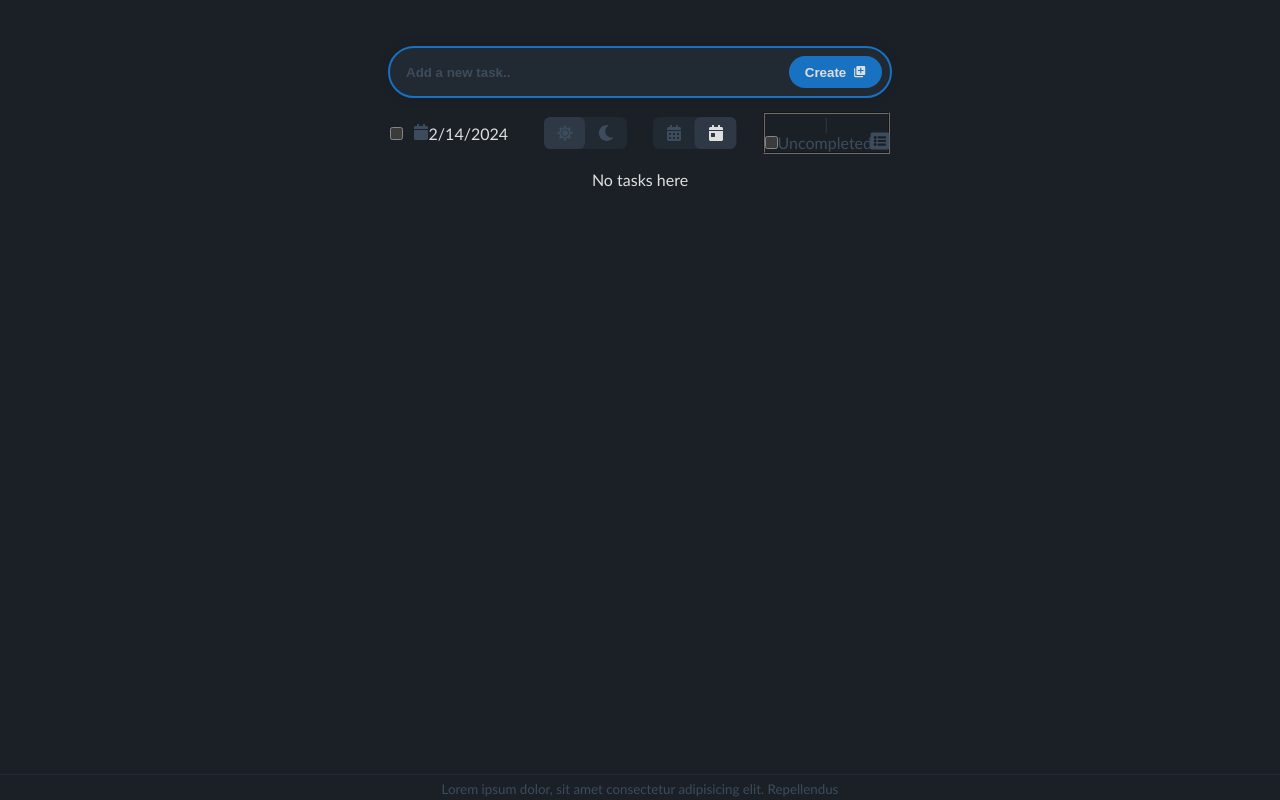
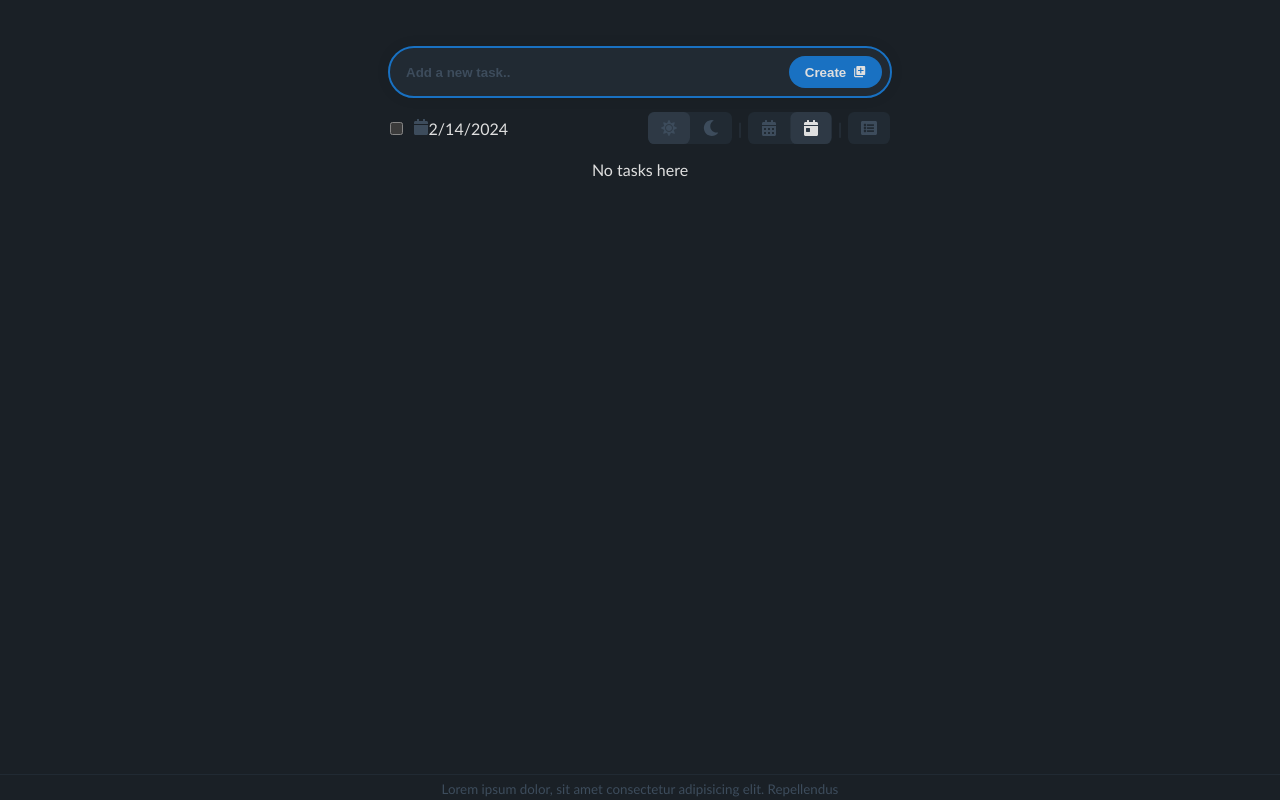
Before and after one commit to iNikAnn/DoVibe, a React (Create React App) app: page / in a window 1280 px wide. Built offline with nearby package versions, Linux system fonts and the light colour scheme; the HTML template or start-up script is replaced by a standard one.

Commit message:
New: Added Filter component

```diff
--- /dev/null
+++ b/src/components/Filter.jsx
@@ -0,0 +1,29 @@
+import styles from '../css/Filter.module.css';
+
+// components
+import Tooltip from '../components/Tooltip';
+
+function Filter({ name, icon, tooltip, onChange }) {
+	return (
+		<div className={styles.filter}>
+			<Tooltip text={tooltip}>
+				<input
+					className={styles.input}
+					name={name}
+					type="checkbox"
+					id={name}
+					onChange={(e) => onChange(e.target.checked)}
+				/>
+
+				<label
+					className={styles.label}
+					htmlFor={name}
+				>
+					{icon}
+				</label>
+			</Tooltip>
+		</div>
+	);
+}
+
+export default Filter;
--- a/src/components/FiltersBar.jsx
+++ b/src/components/FiltersBar.jsx
@@ -15,6 +15,7 @@ import { FaListAlt } from "react-icons/fa";
 // components
 import DatePicker from '../components/datepicker/DatePicker';
 import Switcher from '../components/Switcher';
+import Filter from './Filter';
 import Tooltip from '../components/Tooltip';
 
 function FiltersBar({ todos, initialDate, onChangeViewMode, setOnlyUncompleted, checkForUnfinishedTodosInDay }) {
@@ -55,47 +56,38 @@ function FiltersBar({ todos, initialDate, onChangeViewMode, setOnlyUncompleted,
 				</label>
 			</Tooltip>
 
+			<div className={styles.filtersRight}>
 				<Switcher
 					name="colorScheme"
-
 					iconLeft={<FaSun />}
 					tooltipLeft="Light"
-
 					iconRight={<FaMoon />}
 					tooltipRight="Dark"
 				/>
 
+				<span span className={styles.separator} >|</span>
+
 				<Switcher
 					name="viewMode"
-
 					iconLeft={<FaCalendarAlt />}
 					tooltipLeft="Show all todos"
 					checkedLeft={initialDate ? false : true}
 					onChangeLeft={() => onChangeViewMode('')}
-
 					iconRight={<FaCalendarDay />}
 					tooltipRight="Show todos for the day"
 					checkedRight={initialDate ? true : false}
 					onChangeRight={() => onChangeViewMode(new Date())}
 				/>
 
-			<fieldset className={styles.fieldset}>
 				<span span className={styles.separator} >|</span>
 
-				<Tooltip text="Show only uncompleted todos">
-					<input
-						type="checkbox"
-						name=""
-						id="uncompletedTodo"
-						onChange={(e) => setOnlyUncompleted(e.target.checked)}
+				<Filter
+					name="onlyUncompleted"
+					icon={<FaListAlt />}
+					tooltip="Show only uncompleted todos"
+					onChange={setOnlyUncompleted}
 				/>
-
-					<label className={`${styles.label} ${styles.uncompletedTodo}`} htmlFor="uncompletedTodo">
-						<span>Uncompleted</span>
-						<FaListAlt />
-					</label>
-				</Tooltip>
-			</fieldset>
+			</div>
 
 			<AnimatePresence>
 				{datePickerIsHidden && (
--- /dev/null
+++ b/src/css/Filter.module.css
@@ -0,0 +1,53 @@
+:root {
+	--height: 2rem;
+	--width: 2.6rem;
+}
+
+/* filter */
+.filter {
+	position: relative;
+	display: flex;
+	align-items: center;
+	justify-content: center;
+
+	height: var(--height);
+	width: var(--width);
+}
+
+/* input */
+.input {
+	position: absolute;
+	appearance: none;
+}
+
+/* label */
+.label {
+	position: relative;
+	display: flex;
+	align-items: center;
+	justify-content: center;
+
+	width: var(--width);
+	height: var(--height);
+
+	background-color: var(--bg-color-secondary);
+	border-radius: var(--border-radius-secondary);
+
+	transition: background-color 0.3s ease;
+
+	cursor: pointer;
+}
+
+.input:checked + .label {
+	background-color: var(--bg-color-tertiary);
+}
+
+/* icon */
+.label svg {
+	transition: color 0.3s ease;
+}
+
+.label:hover,
+.input:checked + .label svg {
+	color: var(--text-color-primary);
+}
--- a/src/css/FiltersBar.module.css
+++ b/src/css/FiltersBar.module.css
@@ -15,6 +15,13 @@
 	font-size: 1rem;
 	font-weight: 500;
 	margin-top: 1rem;
+}
+
+.filtersRight {
+	display: flex;
+	align-items: center;
+
+	height: 100%;
 }
 
 /* .datePickerBtn {
@@ -92,118 +99,7 @@
 	cursor: pointer;
 }
 
-/* .fieldset {
-	display: flex;
-	align-items: center;
-	gap: 0.6rem;
-	border: none;
-} */
-
-/* .fieldset input:checked + .label {
-	background-color: var(--bg-color-tertiary);
-	color: var(--text-color-primary);
-} */
-
-/* .fieldset input:checked + .viewModeLabel { */
-/* .fieldset input:checked + div {
-	color: var(--text-color-primary);
-} */
-
-/* .modeWrapper {
-	position: relative;
-	outline: 1px solid tomato;
-	display: flex;
-	align-items: center;
-	background-color: var(--bg-color-secondary);
-	border-radius: var(--filter-border-radius);
-	height: var(--filter-height);
-} */
-
-/* .modeLabel {
-	position: relative;
-	transition: color 0.3s ease;
-	z-index: 5;
-} */
-
-/* .activeMode {
-	outline: 1px solid green;
-	position: absolute;
-	top: 0;
-	left: 0%;
-	transform: translateX(0%);
-	justify-self: flex-end;
-	width: var(--filter-width);
-	height: var(--filter-height);
-	background-color: var(--bg-color-tertiary);
-	border-radius: var(--filter-border-radius);
-	padding: var(--filter-padding);
-
-	transition-property: left, transform;
-	transition-duration: 0.3s;
-	transition-timing-function: ease;
-} */
-
-/* .inputLight:checked ~ .activeMode {
-	left: 0%;
-	transform: translateX(0%);
-} */
-
-/* .inputDark:checked ~ .activeMode {
-	left: 100%;
-	transform: translateX(-100%);
-} */
-
-/* .inputAll:checked ~ .activeMode {
-	left: 0%;
-	transform: translateX(0%);
-} */
-
-/* .inputToday:checked ~ .activeMode {
-	left: 100%;
-	transform: translateX(-100%);
-} */
-
-/* label */
-/* .filtersWrapper label {
-	cursor: pointer;
-	width: var(--filter-width);
-	height: var(--filter-height);
-} */
-
-/* .fieldset label,
-.datePickerBtn {
-	display: flex;
-	align-items: center;
-	justify-content: center;
-} */
-
-/* .label {
-	display: flex;
-	align-items: center;
-	background-color: var(--bg-color-secondary);
-	border-radius: var(--filter-border-radius);
-	transition-property: background-color, color;
-	transition-duration: 0.3s;
-	transition-timing-function: ease;
-} */
-
-/* .label:hover,
-.modeLabel:hover {
-	background-color: var(--bg-color-tertiary);
-	color: var(--text-color-primary);
-} */
-
-/* .filtersWrapper input {
-	position: absolute;
-	top: 0;
-	left: 0;
-	appearance: none;
-} */
-
-.uncompletedTodo svg {
-	transform: scale(1.2);
-}
-
 .separator {
 	opacity: 0.5;
+	margin: 0 0.4rem;
 }
--- a/src/css/Switcher.module.css
+++ b/src/css/Switcher.module.css
@@ -18,6 +18,7 @@
 
 /* input */
 .input {
+	position: absolute;
 	appearance: none;
 }
 
```
Lines whose indentation alone changed are shown as unchanged.
